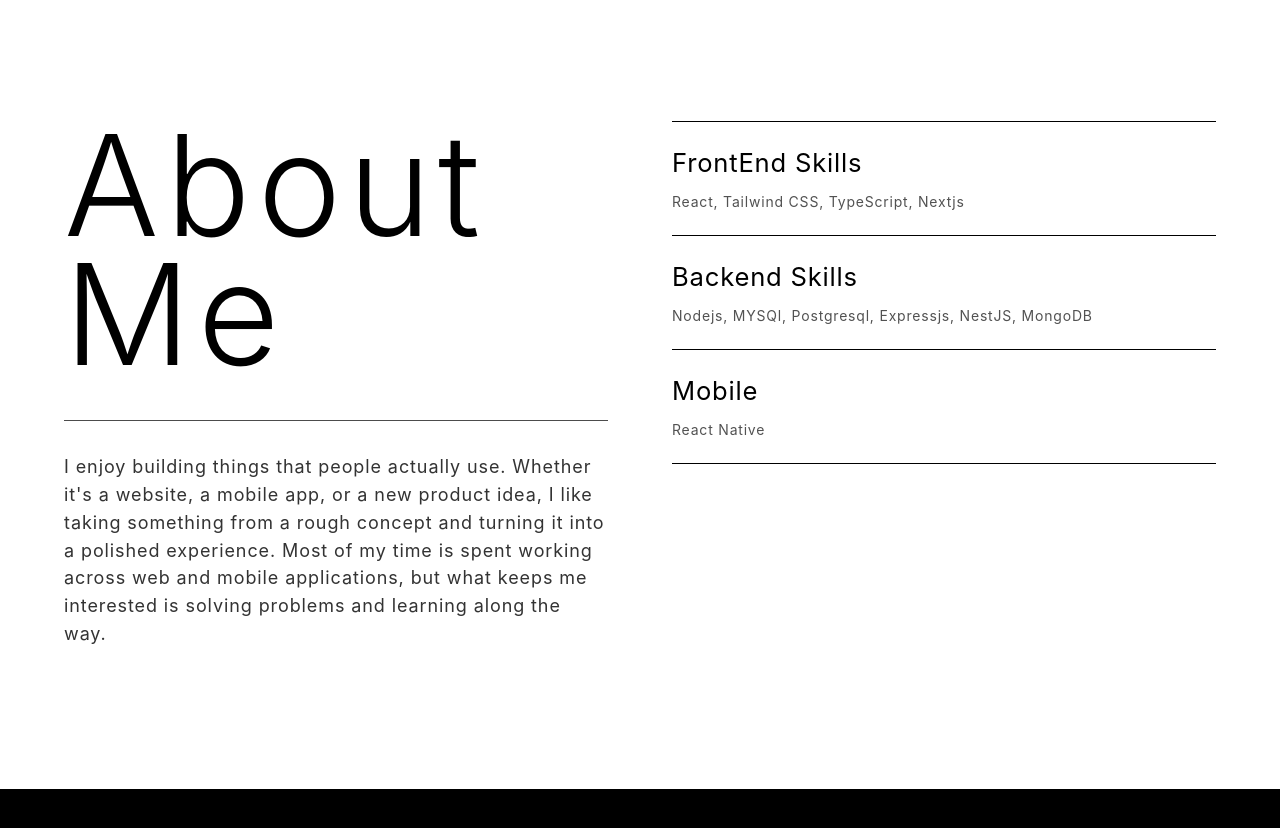
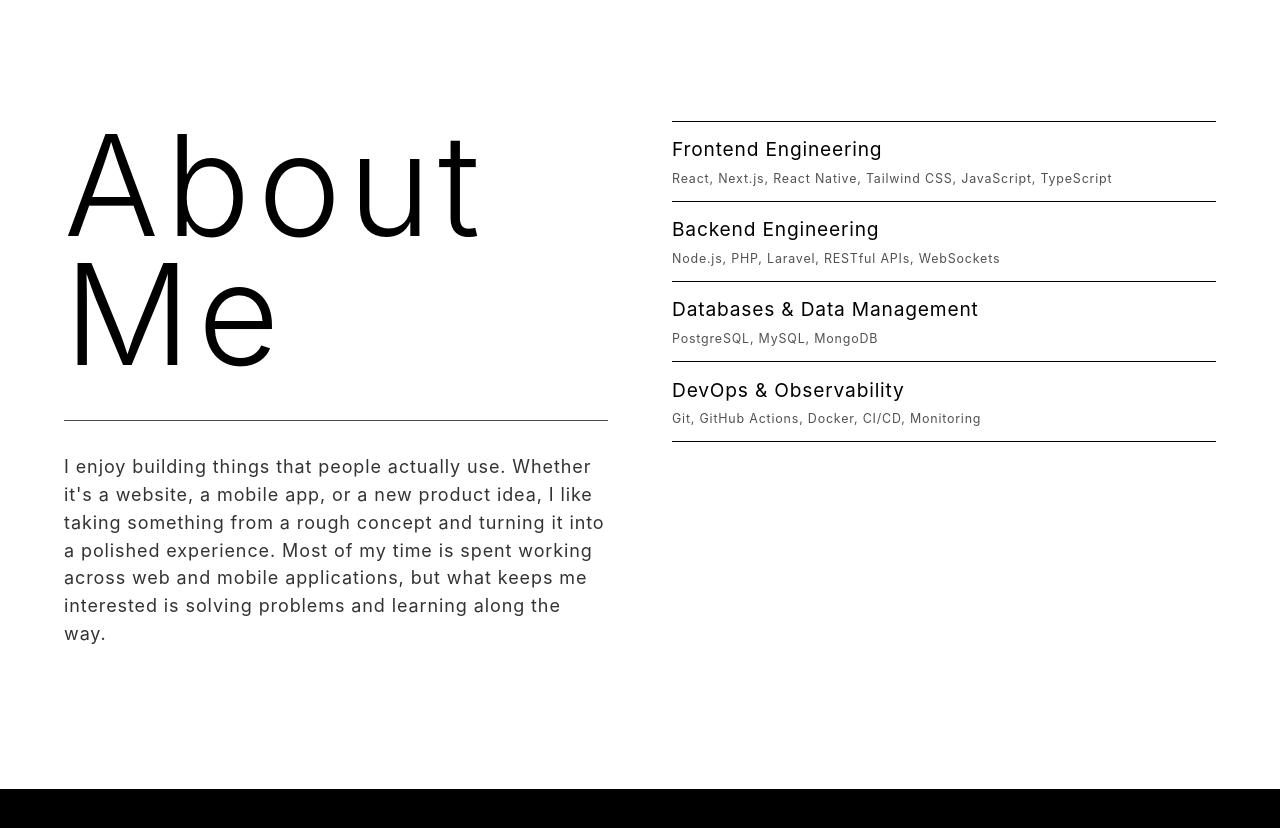
Before and after one commit to samueldobi/my-portfolio, a React (Vite) app: page / in a window 1280 px wide. Shown: the part 820-1648 px from the top of the page. Built offline with nearby package versions, Linux system fonts and the light colour scheme.

Commit message:
add: update skills section

```diff
--- a/src/index.css
+++ b/src/index.css
@@ -38,9 +38,9 @@ a { color:inherit; text-decoration:none; }
 .hairline { width:100%; height:1px; background:currentColor; opacity:.7; }
 .body-copy { color:var(--graphite); max-width:42rem; }
 .skill-list { border-top:1px solid var(--ink); }
-.skill-row { padding:1.4rem 0; border-bottom:1px solid var(--ink); }
-.skill-row h3 { margin:0 0 .55rem; font-size:clamp(1.25rem,2vw,1.7rem); font-weight:400; }
-.skill-row p { margin:0; color:var(--steel); font-size:.875rem; line-height:1.5; }
+.skill-row { padding:.85rem 0; border-bottom:1px solid var(--ink); }
+.skill-row h3 { margin:0 0 .35rem; font-size:clamp(1rem,1.5vw,1.25rem); font-weight:400; }
+.skill-row p { margin:0; color:var(--steel); font-size:.78rem; line-height:1.4; }
 .filter-button { padding:.8rem 1rem; color:var(--paper); background:transparent; border:1px solid var(--graphite); text-transform:uppercase; font-size:.7rem; letter-spacing:.08em; cursor:pointer; transition:.2s ease; }
 .filter-button:hover,.filter-button.active { color:var(--ink); background:var(--paper); border-color:var(--paper); }
 .project-card { color:var(--paper); }
--- a/src/pages/Home.tsx
+++ b/src/pages/Home.tsx
@@ -287,16 +287,20 @@ const projects = [
             </div>
             <div className="space-y-0 skill-list">
               <div className="skill-row">
-                <h3>FrontEnd Skills</h3>
-                <p>React, Tailwind CSS, TypeScript, Nextjs </p>
+                <h3>Frontend Engineering</h3>
+                <p>React, Next.js, React Native, Tailwind CSS, JavaScript, TypeScript</p>
               </div>
               <div className="skill-row">
-                <h3>Backend Skills</h3>
-                <p>Nodejs, MYSQl, Postgresql, Expressjs, NestJS, MongoDB</p>
+                <h3>Backend Engineering</h3>
+                <p>Node.js, PHP, Laravel, RESTful APIs, WebSockets</p>
               </div>
               <div className="skill-row">
-                <h3>Mobile</h3>
-                <p>React Native</p>
+                <h3>Databases &amp; Data Management</h3>
+                <p>PostgreSQL, MySQL, MongoDB</p>
+              </div>
+              <div className="skill-row">
+                <h3>DevOps &amp; Observability</h3>
+                <p>Git, GitHub Actions, Docker, CI/CD, Monitoring</p>
               </div>
             </div>
           </div>
```
